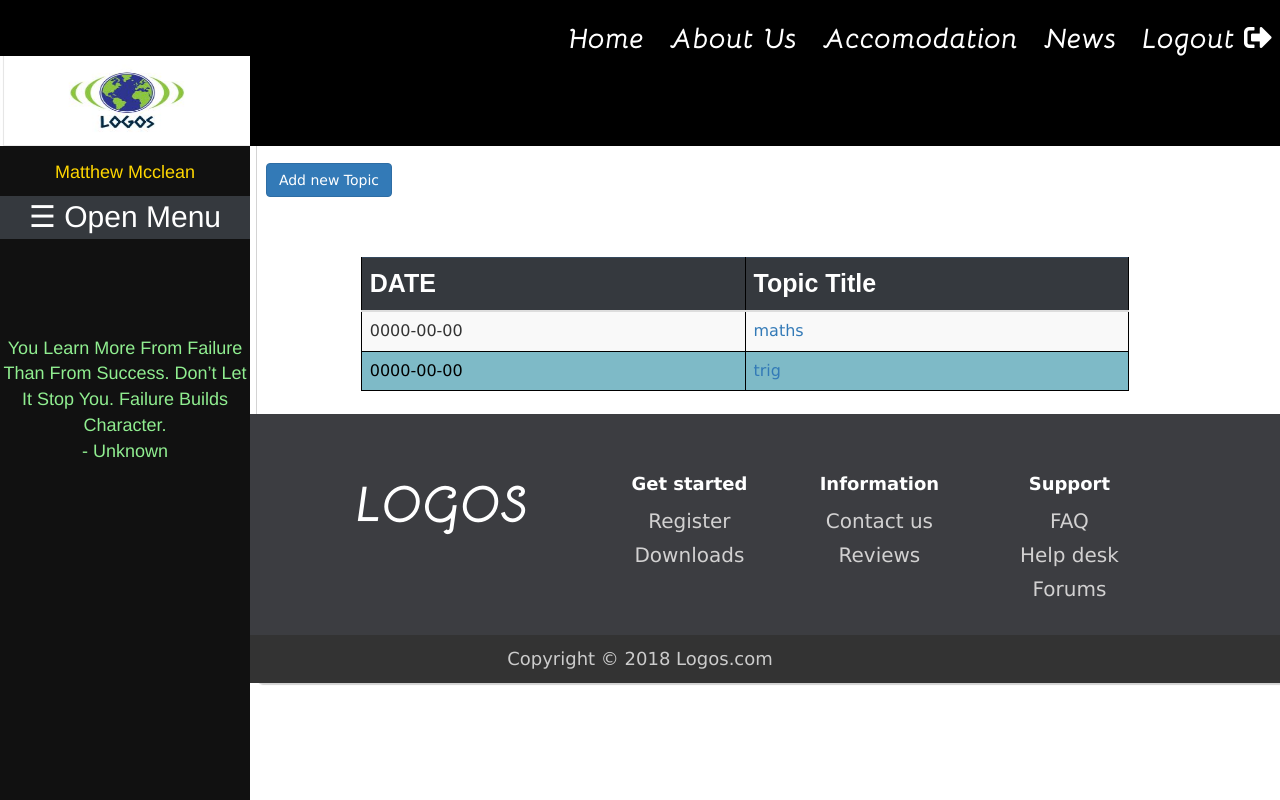
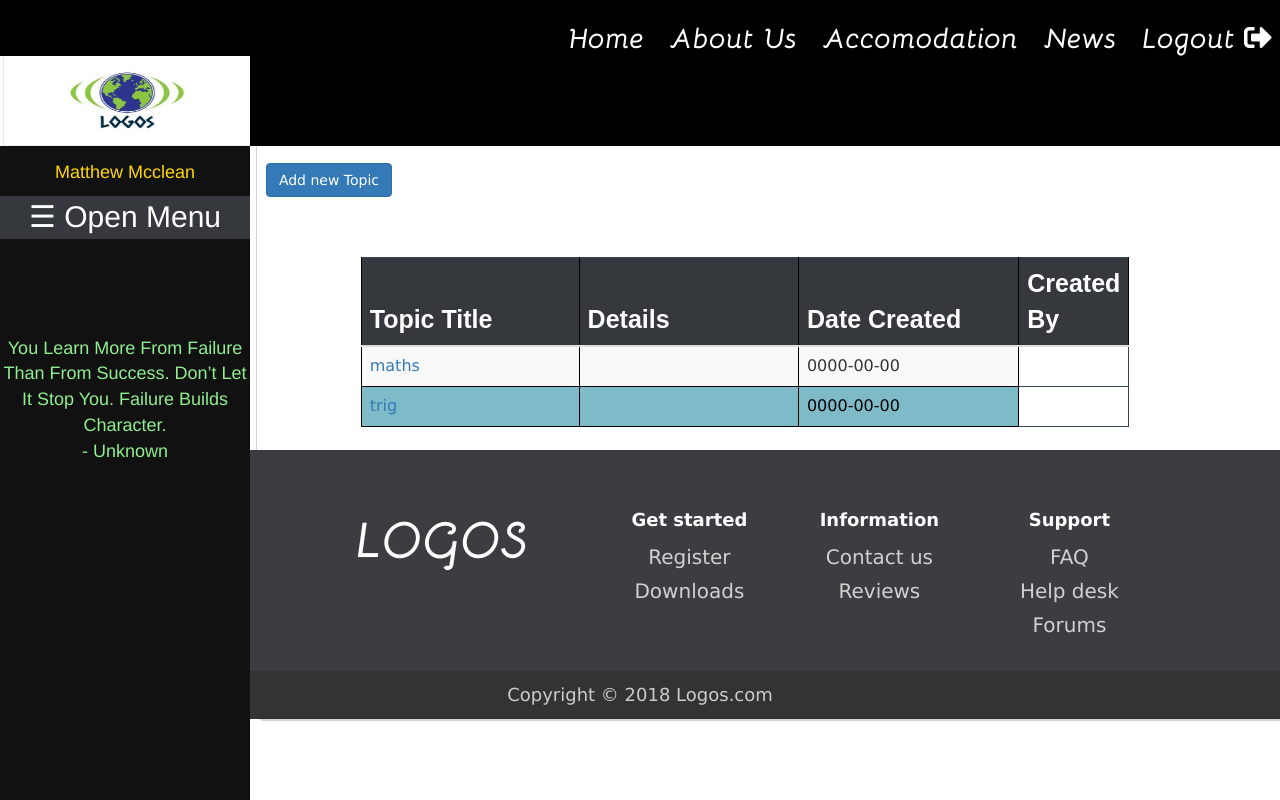
Before and after one commit to mmcclean1/TeamProject, a PHP site: page /test15/module.php?ModuleNo= in a window 1280 px wide. Run offline with PHP 8.4, Linux system fonts and the light colour scheme; a user stored in the database is signed in; data comes from the database, SQL or seed files in the repository; some libraries are stand-ins or nearby versions.

Commit message:
Updated module.php

```diff
--- a/TeamProject/module.php
+++ b/TeamProject/module.php
@@ -97,7 +97,7 @@ http://getbootstrap.com/docs/4.0/getting-started/download/#bootstrapcdn
 			$moduleNo=$_GET['ModuleNo'];
 
 			//Connect to database
-			$connection = mysqli_connect("localhost:3307","root","");
+			$connection = mysqli_connect("localhost","root","");
 			mysqli_select_db($connection,"studentsupport");
 
 			//Get Module Name
@@ -156,8 +156,10 @@ http://getbootstrap.com/docs/4.0/getting-started/download/#bootstrapcdn
 				<table class="table table-striped">
 					<thead>
 						<tr class="text-success">
-							<th>DATE</th>
 							<th>Topic Title</th>
+							<th>Details</th>
+							<th>Date Created</th>
+							<th>Created By</th>
 						</tr>
 					</thead>
 					<tbody>
@@ -167,9 +169,13 @@ http://getbootstrap.com/docs/4.0/getting-started/download/#bootstrapcdn
 						$result=mysqli_query($connection,"SELECT * FROM topic WHERE ModuleNo='$moduleNo'");
 						while($row=mysqli_fetch_array($result))
 						{
-							print("<tr><td>".$row['DateCreated']."</td>");
-							print("<td><a href=createComment.php?DateCreated=".$row['DateCreated'].">".$row['TopicName']."</a></td></tr>");
-							//	print("<tr><td>".$row['ModuleNo']."</td>");
+							print("<tr><td><a href=createComment.php?TopicNo=".$row['TopicNo'].">".$row['TopicName']."</a></td>");
+							print("<td>".$row['Details']."</td>");
+							print("<td>".$row['DateCreated']."</td>");
+							$CreatorNo = $row['CreatorNo'];
+							$namesResult=mysqli_query($connection,"SELECT * FROM member WHERE id='$CreatorNo'");
+							while($row2=mysqli_fetch_array($namesResult))
+								{print('<td>'.$row2['first_name'].'<br>'.$row2['last_name'].'</td></tr>');}
 						}
 						//Close connection
 						mysqli_close($connection);
```
